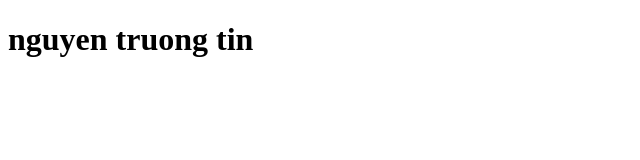
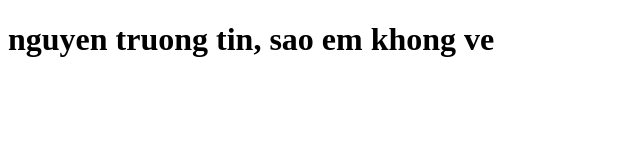
Before and after one commit to truongtin1515/github4, a plain HTML site: page index.html in a window 1280 px wide. Shown: the whole page, without its empty margins (0-640 px from the left). Drawn offline with Linux system fonts and the light colour scheme.

Commit message:
suadoilan1

```diff
--- a/index.html
+++ b/index.html
@@ -6,6 +6,6 @@
     <title>Document</title>
 </head>
 <body>
-    <h1>nguyen truong tin </h1>
+    <h1>nguyen truong tin, sao em khong ve  </h1>
 </body>
 </html>
```
